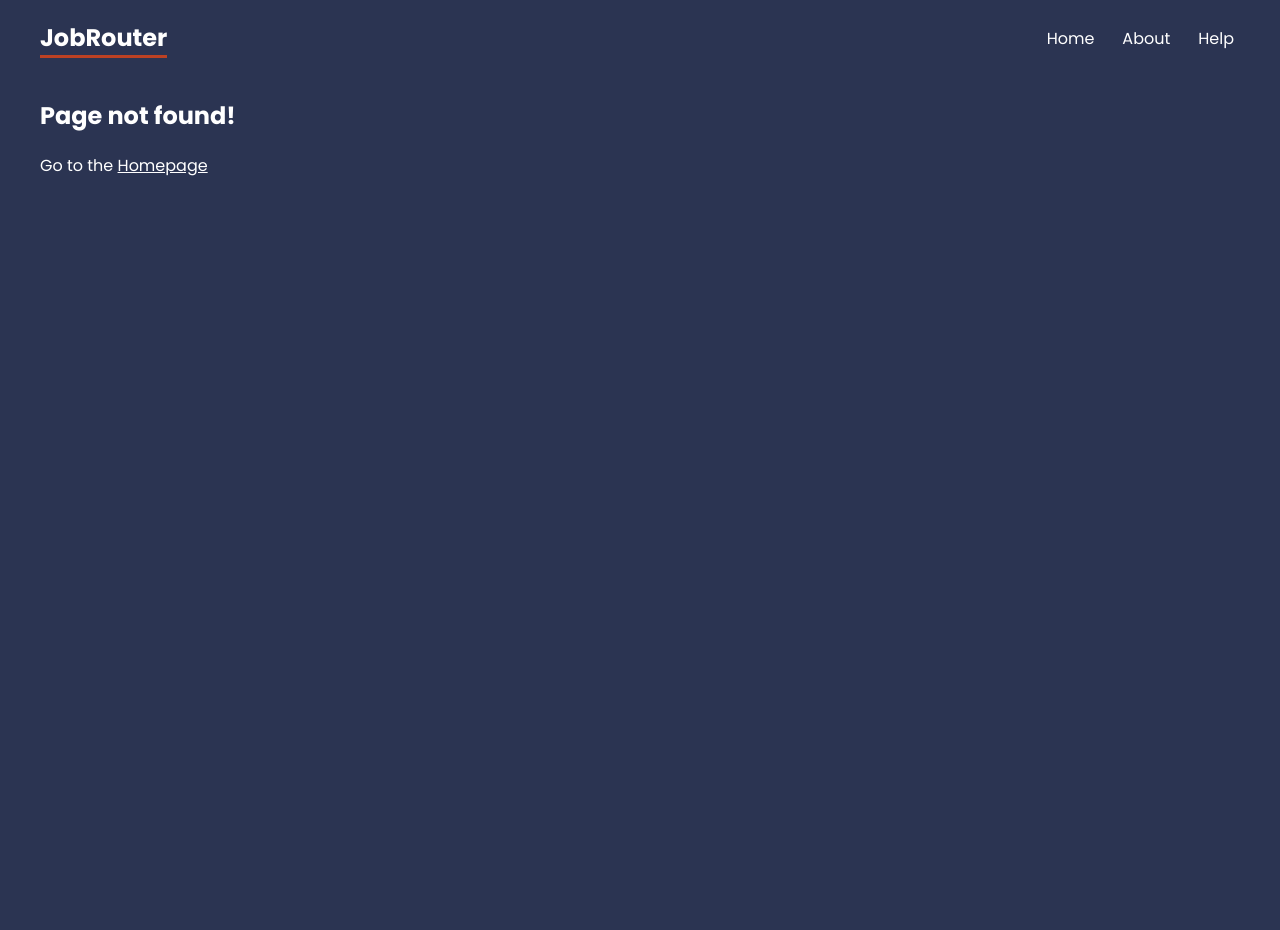
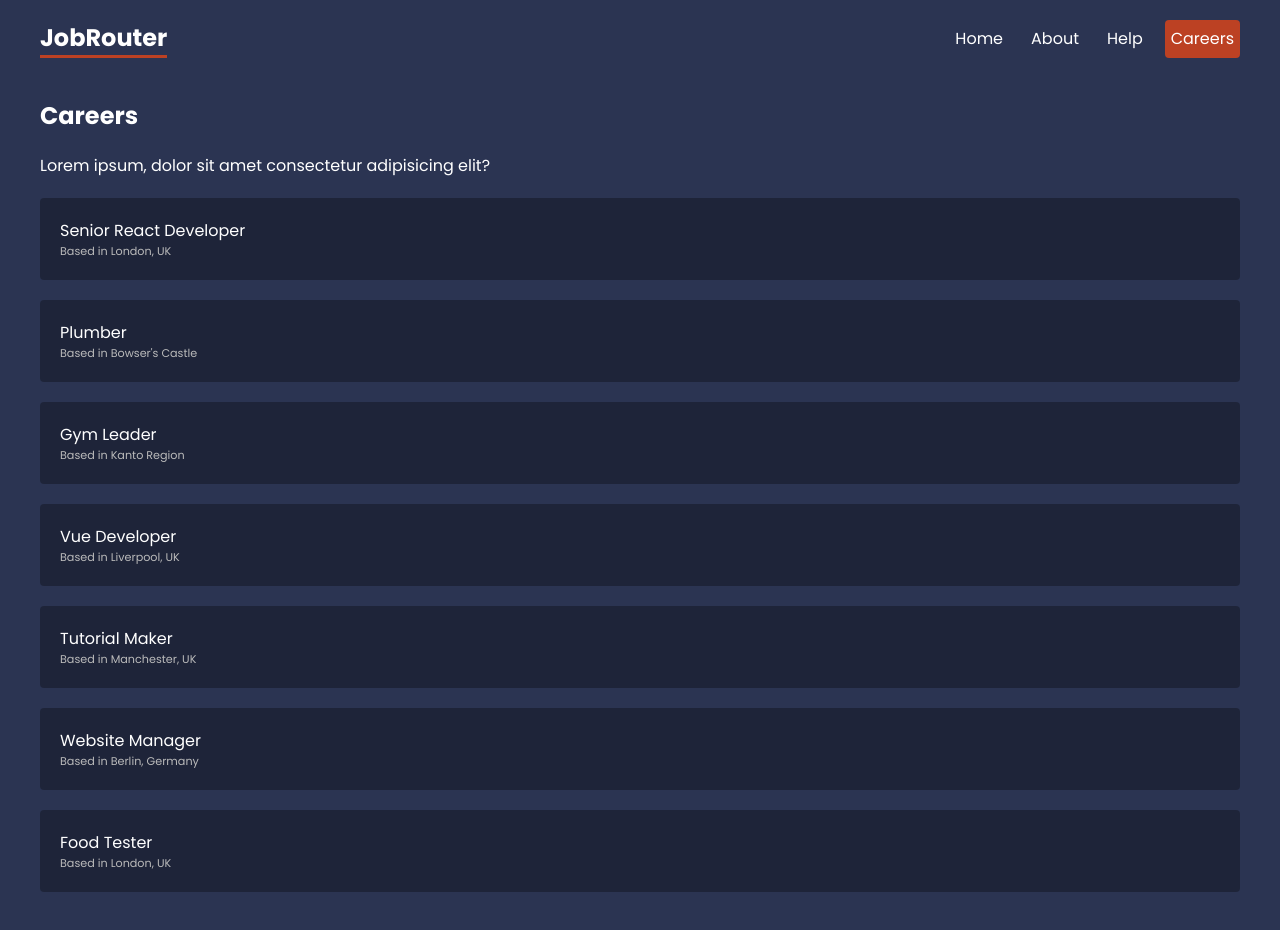
Before and after one commit to Eray-Adiyaman/ReactRouterPrac, a React (Create React App) app: page /careers in a window 1280 px wide. Before the commit this address had no page. Shown: the top 930 px of the page. Before the commit the page ends 800 px from the top, so only its background shows below. Built offline with nearby package versions, Linux system fonts and the light colour scheme; data requests are answered from the project's data file; the HTML template or start-up script is replaced by a standard one.

Commit message:
ReactRouter v6.4 Loader function for fecthing data

```diff
--- a/src/App.js
+++ b/src/App.js
@@ -8,11 +8,13 @@
 import About from "./pages/About";
 import Faq from "./pages/help/Faq";
 import Contact from "./pages/help/Contact";
+import Careers, { careersLoader } from "./pages/careers/Careers";
 
 //layouts
 import RootLayout from "./layouts/RootLayout";
 import HelpLayout from "./layouts/HelpLayout";
 import NotFound from "./pages/NotFound";
+import CareersLayout from "./layouts/CareersLayout";
 
 
 const router = createBrowserRouter(
@@ -20,9 +22,19 @@
     <Route path="/" element={<RootLayout />}>
       <Route index /*or path="/" */ element={<Home />} />
       <Route path="/about" element={<About />} />
+
       <Route path="help" element={<HelpLayout />} >
         <Route path="faq" element={<Faq />}/>
         <Route path="contact" element={<Contact />} />
+      </Route>
+
+      <Route path="careers" element={<CareersLayout />} >
+        <Route
+          index
+          element={<Careers />}
+          loader={careersLoader}
+
+        />
       </Route>
 
       <Route path="*" element={<NotFound />} />
--- a/src/index.css
+++ b/src/index.css
@@ -113,3 +113,27 @@
 form label span {
   margin-bottom: 10px;
 }
+
+
+/* CAREERS LIST */
+.careers > a {
+  display: block;
+  background-color: rgba(0, 0, 0, 0.3);
+  padding: 20px;
+  border-radius: 4px;
+  margin: 20px 0;
+  text-decoration: none;
+}
+
+.careers > a:hover p {
+  color: var(--primary);
+}
+
+.careers p {
+  margin: 0;
+}
+
+.careers > a p:last-child{
+  font-size: 0.7em;
+  color: #bbb;
+}
--- /dev/null
+++ b/src/layouts/CareersLayout.js
@@ -0,0 +1,12 @@
+import { Outlet } from "react-router-dom"
+
+export default function CareersLayout() {
+  return (
+    <div className="careers-layout">
+      <h2>Careers</h2>
+      <p>Lorem ipsum, dolor sit amet consectetur adipisicing elit?</p>
+
+      <Outlet />
+    </div>
+  )
+}
--- a/src/layouts/RootLayout.js
+++ b/src/layouts/RootLayout.js
@@ -9,6 +9,7 @@
           <NavLink to="/">Home</NavLink>
           <NavLink to="about">About</NavLink>
           <NavLink to="help" >Help</NavLink>
+          <NavLink to="careers">Careers</NavLink>
         </nav>
       </header>
 
--- /dev/null
+++ b/src/pages/careers/Careers.js
@@ -0,0 +1,23 @@
+import { Link, useLoaderData } from "react-router-dom"
+
+export default function Careers() {
+  const careers = useLoaderData()
+
+  return (
+    <div className="careers">
+      {careers.map(career => (
+        <Link to="/" key={career.id}>
+          <p>{career.title}</p>
+          <p>Based in {career.location}</p>
+        </Link>
+      ))}
+    </div>
+  )
+}
+
+// data loader
+export const careersLoader = async () => {
+  const res = await fetch("http://localhost:4000/careers")
+
+  return res.json();
+}
```
